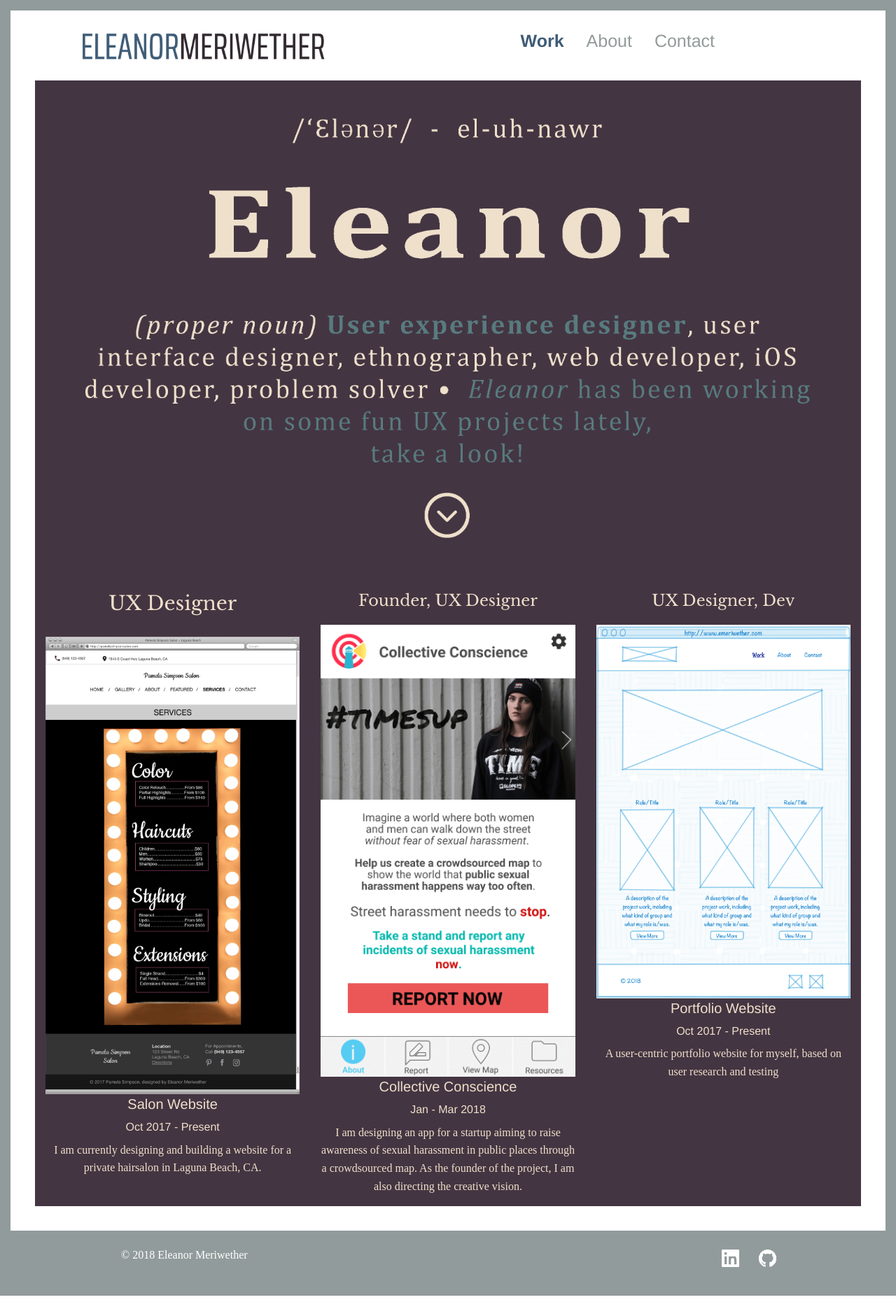
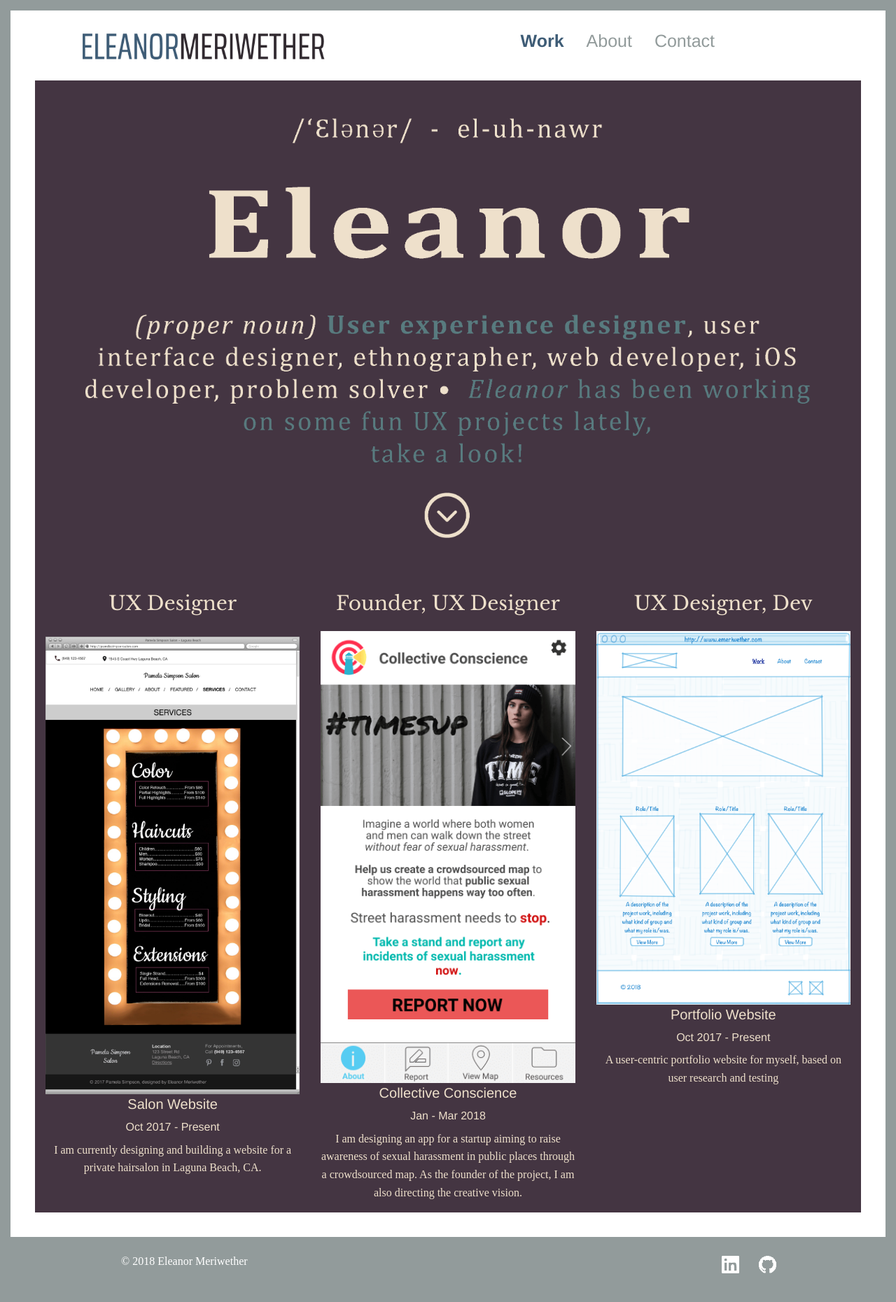
Before and after one commit to emeriwether/emeriwether.github.io, a Jekyll site: the page built from index.html, in a window 1280 px wide. Shown: the whole page at 70% size. Built offline with Jekyll 4.4.1, drawn with Linux system fonts in a browser that asks for light colours; some web fonts are replaced.

Commit message:
ct prev commit

```diff
--- a/css/home.css
+++ b/css/home.css
@@ -92,7 +92,7 @@ body {
 .role {
     font-family: "Libre Baskerville";
     color: #eee0cb;
-    font-size: 1.4em;
+    font-size: 28px;
 }
 
 h2 {
```
